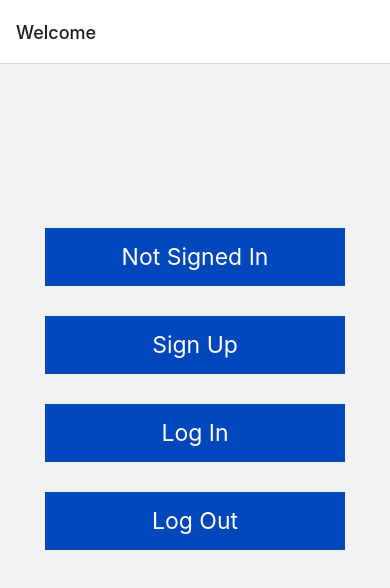
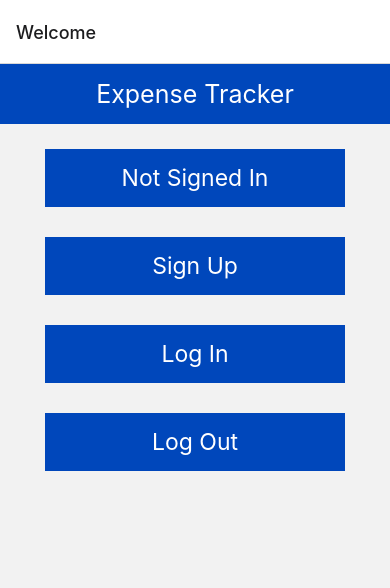
Before and after one commit to leejoonli/expense-tracker, a React Native app: screen /Home in a window 390 px wide. Shown: the top 588 px of the page. Built offline with nearby package versions, Linux system fonts and the light colour scheme.

Commit message:
add title to home component

```diff
--- a/components/Home/Home.tsx
+++ b/components/Home/Home.tsx
@@ -231,6 +231,7 @@ function Home({ navigation }: any) {
                     </View>
                 </View>
             </Modal>
+            <Text style={styles.title}>Expense Tracker</Text>
             {loggedIn ? <Text style={styles.text}>Signed in as: {user.username}</Text> : <Text style={styles.text}>Not Signed In</Text>}
             {/* pressables to show either sign up or login modal, or to logout */}
             <Pressable onPress={() => {
@@ -253,7 +254,7 @@ function Home({ navigation }: any) {
 const styles = StyleSheet.create({
     homeContainer: {
         flex: 1,
-        justifyContent: 'center',
+        // justifyContent: 'center',
         paddingBottom: 100,
     },
     text: {
@@ -304,6 +305,14 @@ const styles = StyleSheet.create({
     pressableText: {
         textAlign: 'center'
     },
+    title: {
+        fontSize: 25,
+        textAlign: 'center',
+        backgroundColor: '#0047bb',
+        color: 'white',
+        padding: 15,
+        marginBottom: 25,
+    }
 });
 
 export default Home;
```
